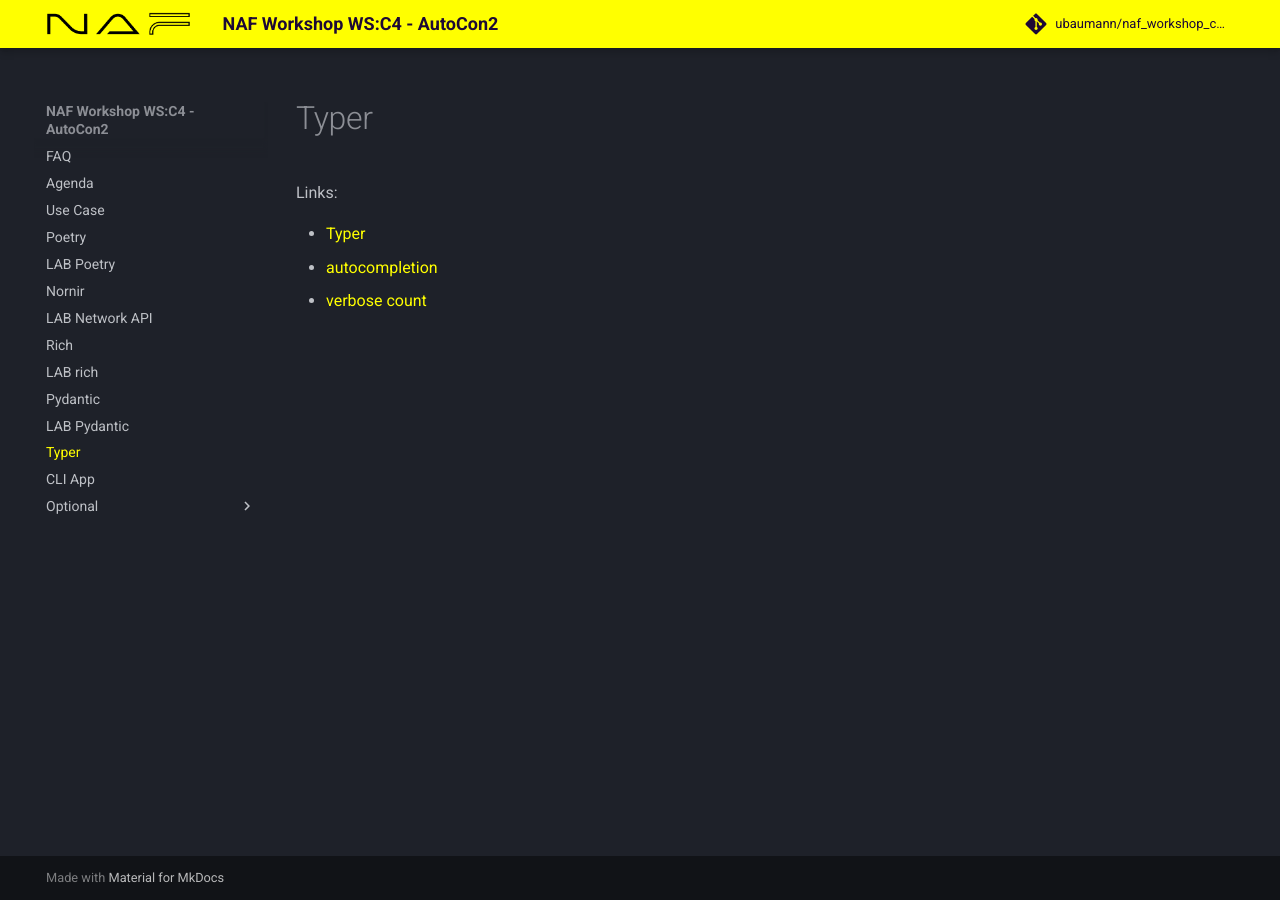
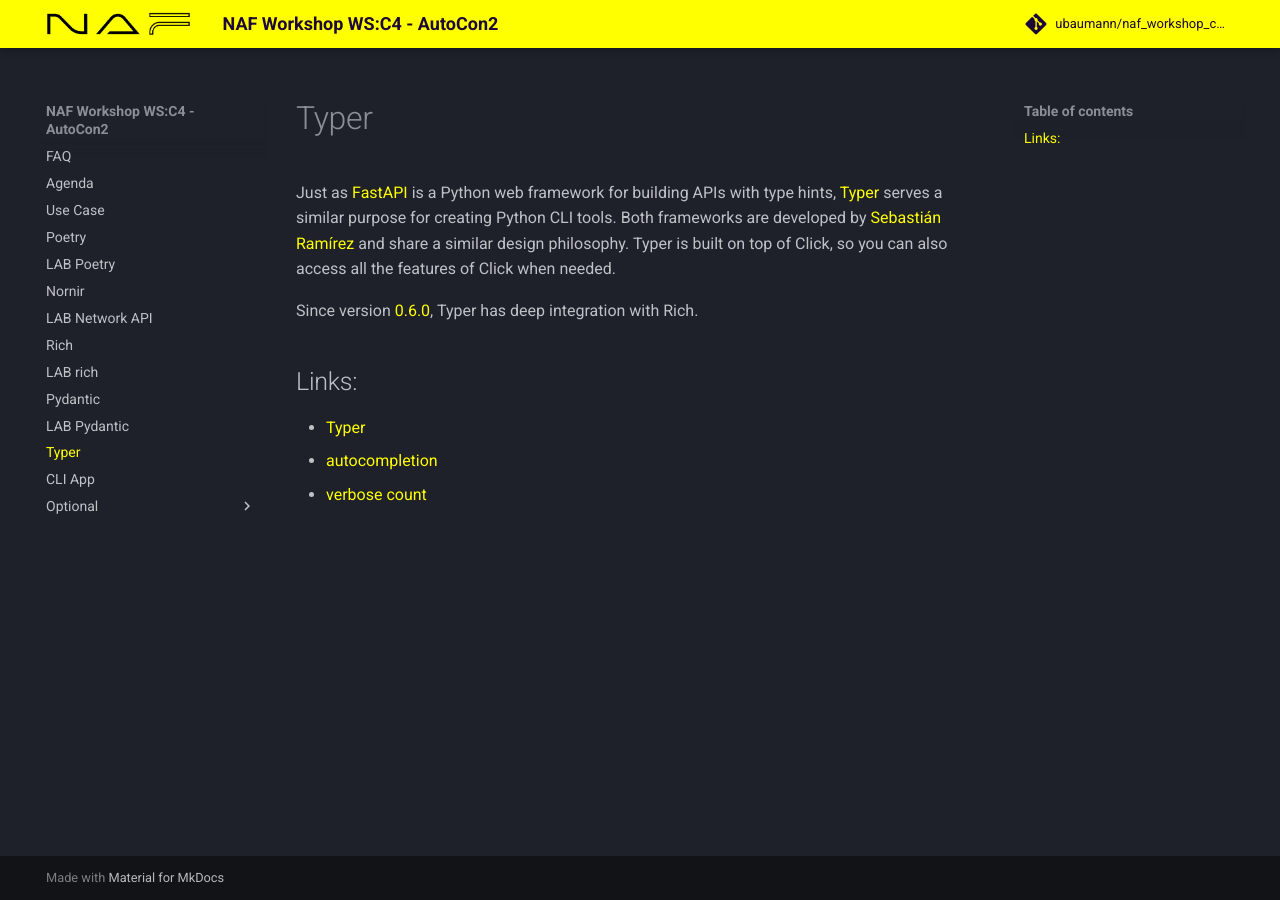
Before and after one commit to ubaumann/naf_workshop_cli_tool, an MkDocs documentation site: the page built from docs/typer.md, in a window 1280 px wide. Built offline with MkDocs 1.6.1 and Material for MkDocs 9.7.7, drawn with Linux system fonts in a browser that asks for light colours; comment, search, counter and statistics services are not loaded.

Commit message:
Update typer

```diff
--- a/docs/typer.md
+++ b/docs/typer.md
@@ -1,6 +1,9 @@
 
+Just as [FastAPI](https://fastapi.tiangolo.com/) is a Python web framework for building APIs with type hints, [Typer](https://typer.tiangolo.com/) serves a similar purpose for creating Python CLI tools. Both frameworks are developed by [Sebastián Ramírez](https://github.com/tiangolo) and share a similar design philosophy. Typer is built on top of Click, so you can also access all the features of Click when needed.
 
-Links:
+Since version [0.6.0](https://typer.tiangolo.com/release-notes/?h=rich#060), Typer has deep integration with Rich.
+
+## Links:
 
 - [Typer](https://typer.tiangolo.com/)
 - [autocompletion](https://infrastructureascode.ch/typer-file-autocompletion-workaround.html)
```
